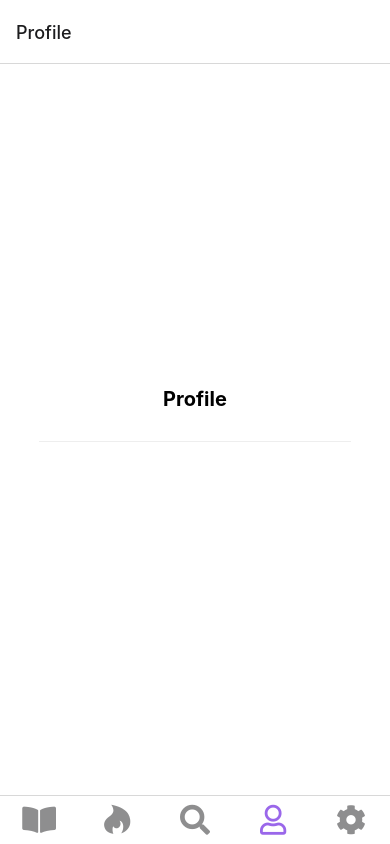
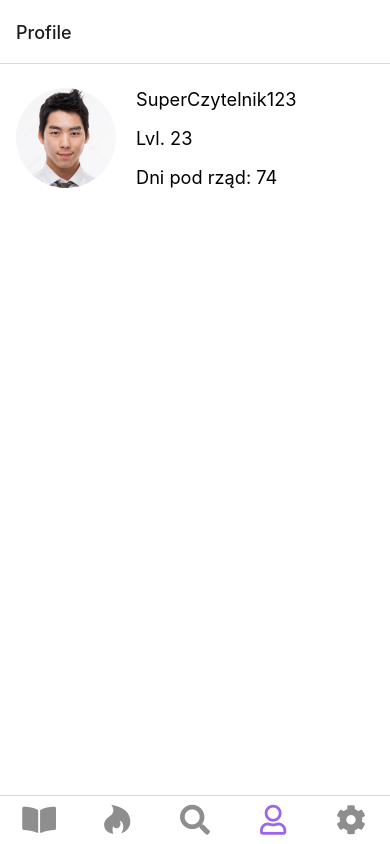
Before and after one commit to Shirahotsu/my-book-list, a React Native app: screen /Profile in a window 390 px wide. Built offline with nearby package versions, Linux system fonts and the light colour scheme; what expo-linking would draw is missing.

Commit message:
Added basic profile info

```diff
--- /dev/null
+++ b/components/Profile/BasicInfo.tsx
@@ -0,0 +1,47 @@
+import {Image, StyleSheet} from 'react-native';
+
+import {Text, View} from '../Themed';
+import Spacing from "../../constants/Spacing";
+import FontSize from "../../constants/FontSize";
+
+export default function BasicInfo() {
+    return (
+        <View style={s.container}>
+            <View style={s.avatarContainer}>
+                <Image style={s.avatarImage} source={require('../../assets/images/avatar.jpg')}/>
+            </View>
+            <View style={s.infoContainer}>
+                <Text style={s.infoText}>SuperCzytelnik123</Text>
+                <Text style={s.infoText}>Lvl. 23</Text>
+                <Text style={s.infoText}>Dni pod rząd: 74</Text>
+            </View>
+        </View>
+    );
+}
+
+const s = StyleSheet.create({
+    container: {
+        flexDirection: 'row',
+        width: '100%',
+    },
+    avatarContainer: {
+        alignSelf: "flex-end",
+        width: '100px',
+        height: '100px',
+        overflow: 'hidden',
+        borderRadius: 100
+    },
+    avatarImage: {
+        resizeMode: 'cover',
+        width: '100%',
+        height: '100%'
+    },
+    infoContainer: {
+        paddingHorizontal: Spacing.lg,
+        flexDirection: 'column',
+        justifyContent: 'space-between'
+    },
+    infoText: {
+        fontSize: FontSize.h4
+    },
+});
--- a/navigation/index.tsx
+++ b/navigation/index.tsx
@@ -72,7 +72,7 @@ function BottomTabNavigator() {
     return (
         <BottomTab.Navigator
             backBehavior='history'
-            initialRouteName="MyList"
+            initialRouteName="Profile"
             screenOptions={{
                 tabBarActiveTintColor: Colors[colorScheme].tint,
             }}>
--- a/screens/Profile.tsx
+++ b/screens/Profile.tsx
@@ -1,29 +1,32 @@
 import { StyleSheet } from 'react-native';
 
 import { Text, View } from '../components/Themed';
+import BasicInfo from "../components/Profile/BasicInfo";
+import Spacing from "../constants/Spacing";
 
 export default function Profile() {
   return (
-    <View style={styles.container}>
-      <Text style={styles.title}>Profile</Text>
-      <View style={styles.separator} lightColor="#eee" darkColor="rgba(255,255,255,0.1)" />
+    <View style={s.container}>
+      <View style={s.basicInfo}>
+        <BasicInfo />
+      </View>
     </View>
   );
 }
 
-const styles = StyleSheet.create({
+const s = StyleSheet.create({
   container: {
     flex: 1,
-    alignItems: 'center',
-    justifyContent: 'center',
-  },
-  title: {
-    fontSize: 20,
-    fontWeight: 'bold',
+    flexDirection:'column',
+    paddingHorizontal: Spacing.md,
+    paddingBottom: Spacing.md
   },
   separator: {
     marginVertical: 30,
     height: 1,
     width: '80%',
   },
+  basicInfo:{
+    marginVertical: Spacing.xl
+  }
 });
```
Also changed, not shown: assets/images/avatar.jpg (added).
